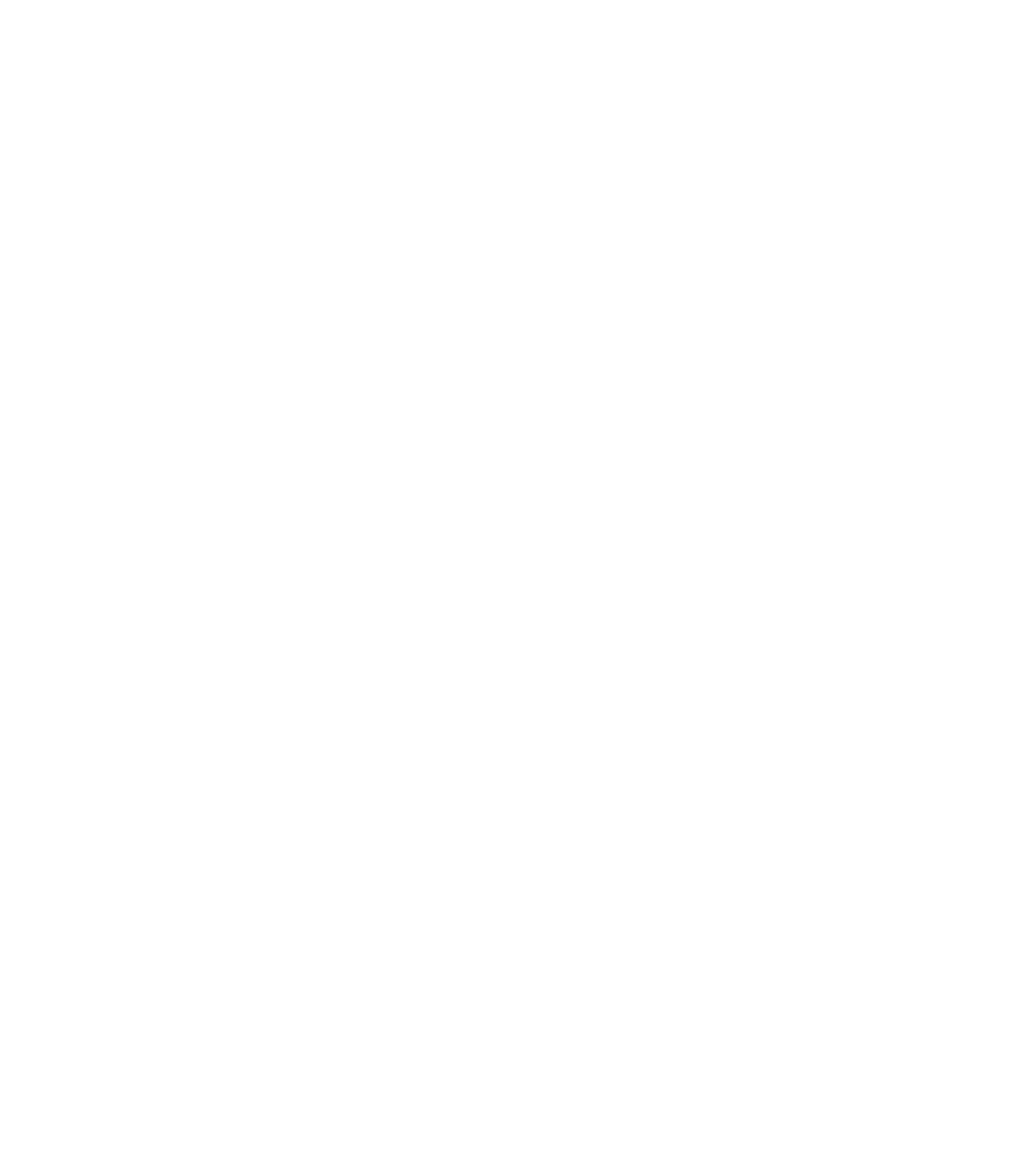
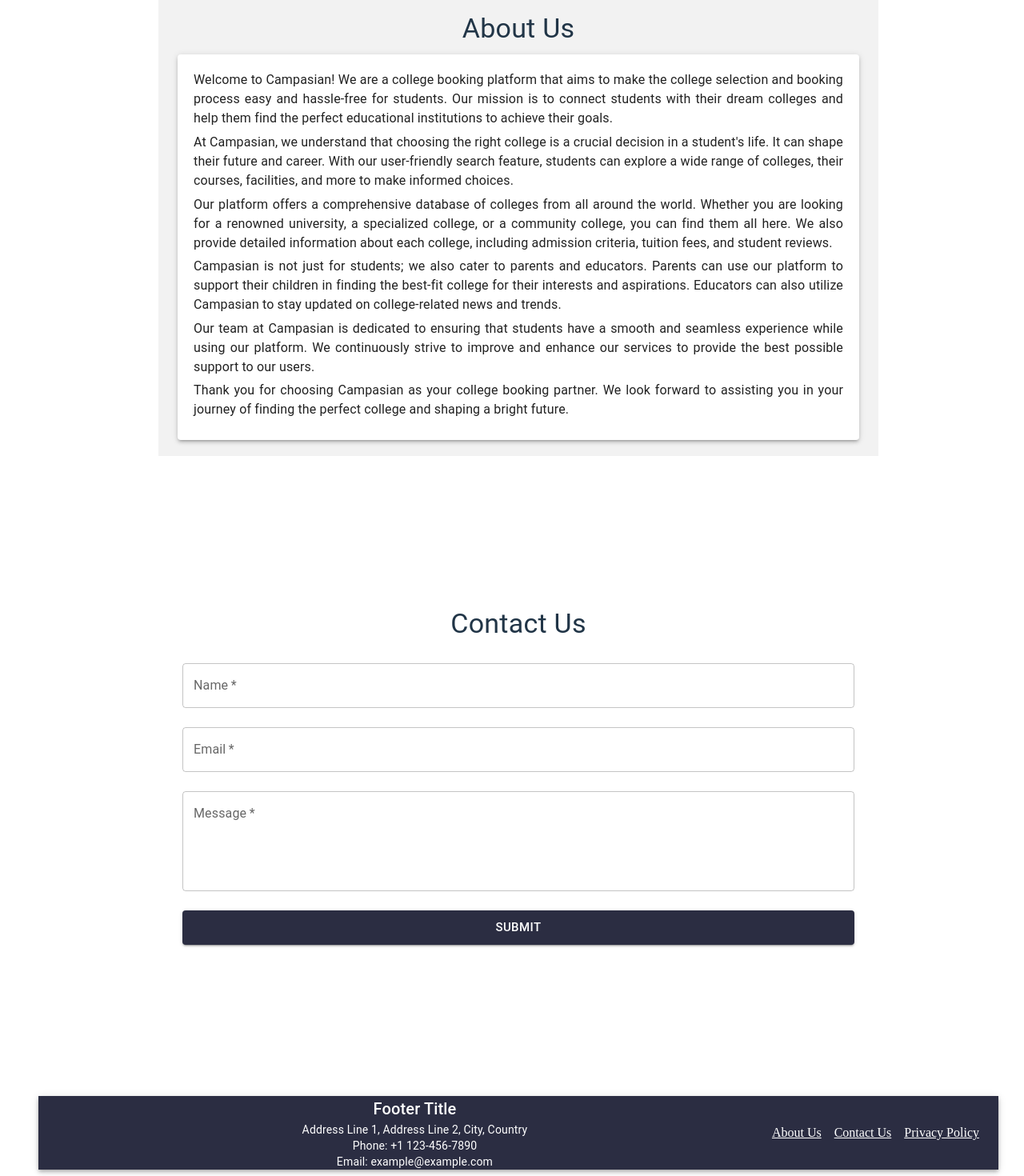
Before and after one commit to kabirshuvo/Campasian-FrontEnd, a React (Vite) app in the folder frontend-college-booking-app/: page / in a window 1280 px wide. Shown: the part 682-2152 px from the top of the page at 80% size. Before the commit the page ends 816 px from the top, so only its background shows below. Built offline with nearby package versions, Linux system fonts and the light colour scheme; no server answers.

Commit message:
contact us, footer added and some majore changes added successfully but it is not getting deployed

```diff
--- a/frontend-college-booking-app/package.json
+++ b/frontend-college-booking-app/package.json
@@ -21,6 +21,7 @@
     "react-dom": "^18.2.0",
     "react-redux": "^8.1.1",
     "react-router-dom": "^6.14.2",
+    "react-toastify": "^9.1.3",
     "styled-components": "^5.3.11"
   },
   "devDependencies": {
--- a/frontend-college-booking-app/src/App.jsx
+++ b/frontend-college-booking-app/src/App.jsx
@@ -44,7 +44,6 @@
         <Route path="/booking/:id" element={<Booking/>} />
         </>}
 
-
        {isAdminLoggedIn && !isUserLoggedIn && <>
         <Route path="/addCollege" element={<AddCollege/>} />
         <Route path="/user-admin" element={<AdminProfile/>} />
--- /dev/null
+++ b/frontend-college-booking-app/src/components/Footer/Footer.jsx
@@ -0,0 +1,38 @@
+import React from 'react';
+import { AppBar, Box, Link, Toolbar, Typography } from '@mui/material';
+
+const Footer = () => {
+  return (
+    <AppBar position="static" sx={{ backgroundColor: '#2b2d42' }}>
+      <Toolbar>
+        <Box display="flex" flexGrow={1} flexDirection="column" alignItems="center">
+          <Typography variant="h6" color="inherit" component="div">
+            Footer Title
+          </Typography>
+          <Typography variant="body2" color="inherit">
+            Address Line 1, Address Line 2, City, Country
+          </Typography>
+          <Typography variant="body2" color="inherit">
+            Phone: +1 123-456-7890
+          </Typography>
+          <Typography variant="body2" color="inherit">
+            Email: example@example.com
+          </Typography>
+        </Box>
+        <Box display="flex" gap={2}>
+          <Link href="#" color="inherit">
+            About Us
+          </Link>
+          <Link href="#" color="inherit">
+            Contact Us
+          </Link>
+          <Link href="#" color="inherit">
+            Privacy Policy
+          </Link>
+        </Box>
+      </Toolbar>
+    </AppBar>
+  );
+};
+
+export default Footer;
--- a/frontend-college-booking-app/src/main.jsx
+++ b/frontend-college-booking-app/src/main.jsx
@@ -6,7 +6,6 @@
 import axios from 'axios';
 import { Provider } from 'react-redux'
 import { store } from './store/index.js';
-// import store from './store'
 axios.defaults.baseURL = "http://localhost:5000";
 
 
--- /dev/null
+++ b/frontend-college-booking-app/src/pages/Aboutus/AboutUs.jsx
@@ -0,0 +1,46 @@
+
+import { Container, Typography, Paper } from "@mui/material";
+
+const AboutUs = () => {
+  return (
+    <Container maxWidth="md" sx={{ padding: "20px", backgroundColor: "#f2f2f2" }}>
+      <Typography variant="h4" align="center" gutterBottom>
+        About Us
+      </Typography>
+      <Paper elevation={3} sx={{ padding: "20px", textAlign: "justify" }}>
+        <Typography variant="body1" gutterBottom>
+          Welcome to Campasian! We are a college booking platform that aims to make the college selection and booking
+          process easy and hassle-free for students. Our mission is to connect students with their dream colleges and help
+          them find the perfect educational institutions to achieve their goals.
+        </Typography>
+        <Typography variant="body1" gutterBottom>
+          At Campasian, we understand that choosing the right college is a crucial decision in a student's life. It can
+          shape their future and career. With our user-friendly search feature, students can explore a wide range of
+          colleges, their courses, facilities, and more to make informed choices.
+        </Typography>
+        <Typography variant="body1" gutterBottom>
+          Our platform offers a comprehensive database of colleges from all around the world. Whether you are looking for
+          a renowned university, a specialized college, or a community college, you can find them all here. We also
+          provide detailed information about each college, including admission criteria, tuition fees, and student
+          reviews.
+        </Typography>
+        <Typography variant="body1" gutterBottom>
+          Campasian is not just for students; we also cater to parents and educators. Parents can use our platform to
+          support their children in finding the best-fit college for their interests and aspirations. Educators can also
+          utilize Campasian to stay updated on college-related news and trends.
+        </Typography>
+        <Typography variant="body1" gutterBottom>
+          Our team at Campasian is dedicated to ensuring that students have a smooth and seamless experience while using
+          our platform. We continuously strive to improve and enhance our services to provide the best possible support
+          to our users.
+        </Typography>
+        <Typography variant="body1" gutterBottom>
+          Thank you for choosing Campasian as your college booking partner. We look forward to assisting you in your
+          journey of finding the perfect college and shaping a bright future.
+        </Typography>
+      </Paper>
+    </Container>
+  );
+};
+
+export default AboutUs;
--- a/frontend-college-booking-app/src/pages/Colleges/AddCollege.jsx
+++ b/frontend-college-booking-app/src/pages/Colleges/AddCollege.jsx
@@ -1,3 +1,7 @@
+import { ToastContainer, toast } from "react-toastify";
+import "react-toastify/dist/ReactToastify.css";
+
+
 import {
     Box,
     Button,
@@ -32,8 +36,14 @@
       e.preventDefault();
       console.log(inputs, subjects);
       addCollege({ ...inputs, subjects })
-        .then((res) => console.log(res))
-        .catch((err) => console.log(err));
+        .then((res) => {
+          console.log(res);
+          toast.success("New college added successfully!"); // Show success notification
+        })
+        .catch((err) => {
+          console.log(err);
+          toast.error("Failed to add new college."); // Show error notification
+        });
     };
     return (
       <div>
@@ -128,6 +138,8 @@
             </Button>
           </Box>
         </form>
+
+        <ToastContainer position="top-right" autoClose={3000} />
       </div>
     );
   };
--- /dev/null
+++ b/frontend-college-booking-app/src/pages/ContactUs/ContactUs.jsx
@@ -0,0 +1,94 @@
+import { Box, Button, TextField, Typography } from "@mui/material";
+import { useState } from "react";
+
+const ContactUs = () => {
+  const [formData, setFormData] = useState({
+    name: "",
+    email: "",
+    message: "",
+  });
+
+  const handleChange = (e) => {
+    const { name, value } = e.target;
+    setFormData((prevFormData) => ({
+      ...prevFormData,
+      [name]: value,
+    }));
+  };
+
+  const handleSubmit = (e) => {
+    e.preventDefault();
+    console.log(formData);
+    // Reseting the form after submission
+    setFormData({
+      name: "",
+      email: "",
+      message: "",
+    });
+  };
+
+  return (
+    <Box
+      display="flex"
+      flexDirection="column"
+      alignItems="center"
+      justifyContent="center"
+      height="100vh"
+    >
+      <Typography variant="h4" gutterBottom>
+        Contact Us
+      </Typography>
+      <Box component="form" onSubmit={handleSubmit} width="70%">
+        <TextField
+          label="Name"
+          variant="outlined"
+          name="name"
+          value={formData.name}
+          onChange={handleChange}
+          margin="normal"
+          fullWidth
+          required
+        />
+        <TextField
+          label="Email"
+          variant="outlined"
+          name="email"
+          value={formData.email}
+          onChange={handleChange}
+          margin="normal"
+          fullWidth
+          required
+        />
+        <TextField
+          label="Message"
+          variant="outlined"
+          name="message"
+          value={formData.message}
+          onChange={handleChange}
+          margin="normal"
+          fullWidth
+          multiline
+          rows={4}
+          required
+        />
+       <Button
+            type="submit"
+            variant="contained"
+            size="large"
+            fullWidth
+            sx={{
+                mt: 2,
+                bgcolor: "#2b2d42",
+                ":hover": {
+                bgcolor: "#121217",
+                },
+            }}
+            >
+            Submit
+        </Button>
+      </Box>
+    </Box>
+  );
+};
+
+export default ContactUs;
--- a/frontend-college-booking-app/src/pages/HomePage.jsx
+++ b/frontend-college-booking-app/src/pages/HomePage.jsx
@@ -1,23 +1,24 @@
-import { Box, Button, Typography } from "@mui/material"
-import CollegeCard from "./Colleges/CollegeCard"
-import { Link } from "react-router-dom"
-import { useEffect, useState } from "react"
-import { getAllColleges } from "../api-helpers/Api-helper"
+import { Box, Button, Grid, Typography } from "@mui/material";
+import CollegeCard from "./Colleges/CollegeCard";
+import { Link } from "react-router-dom";
+import { useEffect, useState } from "react";
+import { getAllColleges } from "../api-helpers/Api-helper";
+import AboutUs from "./Aboutus/AboutUs";
+import ContactUs from "./ContactUs/ContactUs";
+import Footer from "../components/Footer/Footer";
 
 const HomePage = () => {
-
-const [colleges, setColleges] = useState([])
+  const [colleges, setColleges] = useState([]);
 
   useEffect(() => {
     getAllColleges()
       .then((data) => setColleges(data.colleges))
       .catch((err) => console.log(err));
   }, []);
-console.log(colleges)
+  console.log(colleges);
 
   return (
     <Box width={"100%"} height="100%" margin="auto" marginTop={2}>
-
       <Box margin={"auto"} width="90%" height={"40vh"} padding={2}>
         <img
           src="https://images.unsplash.com/photo-1606761568499-6d2451b23c66?ixlib=rb-4.0.3&ixid=M3wxMjA3fDB8MHxwaG90by1wYWdlfHx8fGVufDB8fHx8fA%3D%3D&auto=format&fit=crop&w=1074&q=80"
@@ -26,31 +27,57 @@
           height={"100%"}
         />
       </Box>
-      <Box>
+      <Box paddingY={4}>
         <Typography variant="h3" textAlign={"center"}>
           Dream Colleges
         </Typography>
       </Box>
 
-      <Box
-      margin={'auto'} display="flex" width="100%" justifyContent={"center"} flexWrap="wrap" alignItems={'center'}
-      >
-{colleges && colleges.slice(0, 6).map((college, index)=> <CollegeCard id={college._id} title={college.title} description={college.description} posterUrl={college.posterUrl} stublishDate={college.stublishDate} key={index}/>)}
-      </Box>
-      <Box display="flex" padding={5} margin="auto">
+      <Grid container spacing={2} justifyContent="center">
+        {colleges &&
+          colleges.slice(0, 6).map((college, index) => (
+            <Grid item xs={12} sm={6} md={4} key={index}>
+              <CollegeCard
+                id={college._id}
+                title={college.title}
+                description={college.description}
+                posterUrl={college.posterUrl}
+                stublishDate={college.stublishDate}
+              />
+            </Grid>
+          ))}
+      </Grid>
+
+      <Box marginY={4} display="flex" justifyContent="center" padding={2}>
         <Button
           LinkComponent={Link}
           to="/colleges"
           variant="outlined"
-          sx={{ margin: "auto", color: "#2b2d42" }}
+          sx={{ color: "#2b2d42" }}
         >
           View All Colleges
         </Button>
-
       </Box>
 
+      <Grid container spacing={2} justifyContent="center">
+        <Grid item xs={12} md={12}>
+          <AboutUs />
+        </Grid>
+      </Grid>
+
+      <Grid container spacing={2} justifyContent="center">
+        <Grid item xs={12} md={12}>
+          <ContactUs/>
+        </Grid>
+      </Grid>
+
+      <Grid container spacing={2} justifyContent="center">
+        <Grid item xs={12} md={12}>
+          <Footer/>
+        </Grid>
+      </Grid>
     </Box>
-  )
-}
+  );
+};
 
-export default HomePage
+export default HomePage;
```
Also changed, not shown: frontend-college-booking-app/src/components/Bookings/Booking.jsx (+40 -37 lines), frontend-college-booking-app/src/components/Header/Auth/Auth.jsx (+13 -9 lines), frontend-college-booking-app/src/pages/Colleges/CollegeCard.jsx (+43 -24 lines), frontend-college-booking-app/src/pages/Colleges/Colleges.jsx (+27 -27 lines), 1 other file (tests, documents, lock files or other folders). Lines whose indentation alone changed are shown as unchanged.
